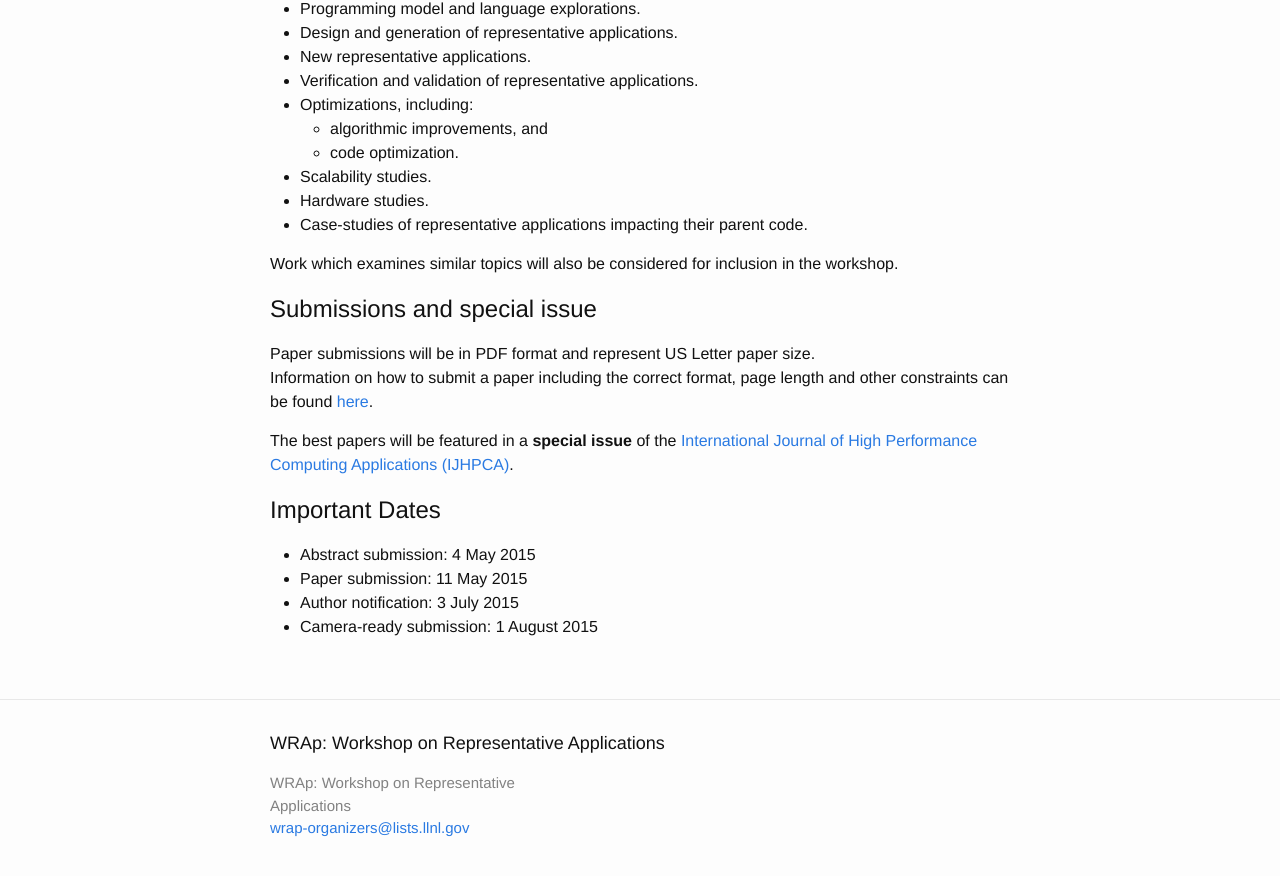
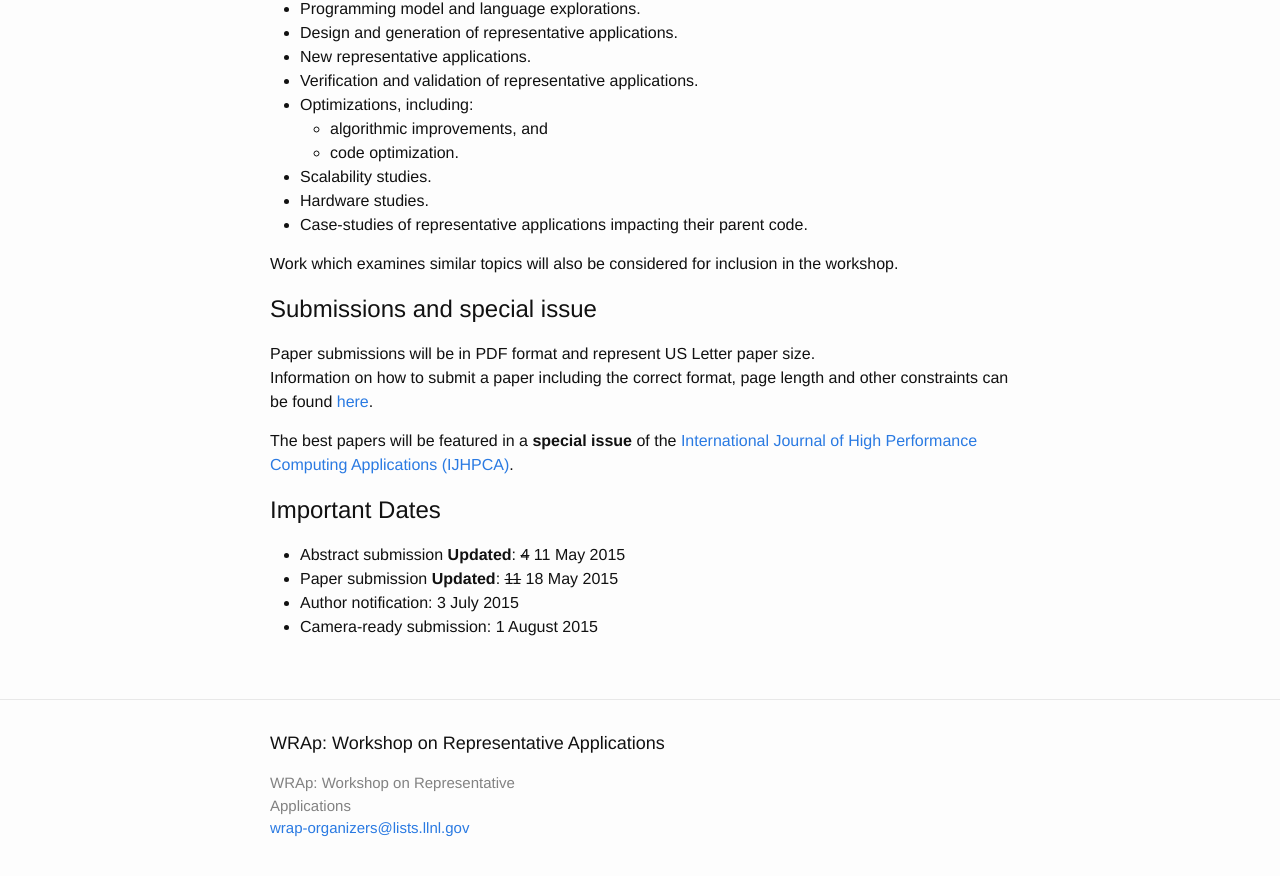
Before and after one commit to WRAP-workshop/WRAP-workshop.github.io, a Jekyll site: the page built from home.md, in a window 1280 px wide and 900 px high, scrolled down 811 px. Shown: the top 876 px of the window. Built offline with Jekyll 4.4.1, drawn with Linux system fonts in a browser that asks for light colours.

Commit message:
updating date includes

```diff
--- a/_includes/dates.md
+++ b/_includes/dates.md
@@ -1,4 +1,4 @@
-* Abstract submission: 4 May 2015
-* Paper submission:  11 May 2015
+* Abstract submission **Updated**: ~~4~~ 11 May 2015
+* Paper submission **Updated**:  ~~11~~ 18 May 2015
 * Author notification:     3 July 2015
 * Camera-ready submission:  1 August 2015
```
